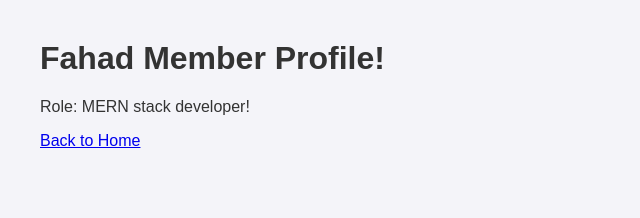
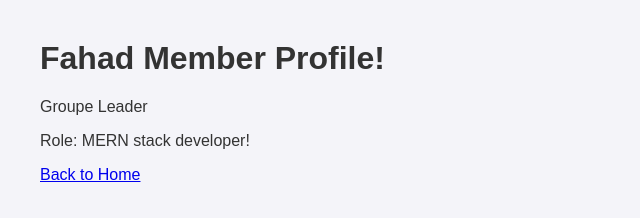
Before and after one commit to fahad111000/shipit-fahad, a plain HTML site: page site/members/fahad.html in a window 1280 px wide. Shown: the whole page, without its empty margins (0-640 px from the left). Drawn offline with Linux system fonts and the light colour scheme.

Commit message:
added para in html

```diff
--- a/site/members/fahad.html
+++ b/site/members/fahad.html
@@ -7,6 +7,7 @@
 </head>
 <body>
     <h1>Fahad Member Profile!</h1>
+    <p>Groupe Leader</p>
     <p>Role: MERN stack developer!</p>
     <a href="../index.html">Back to Home </a>
 </body>
```
